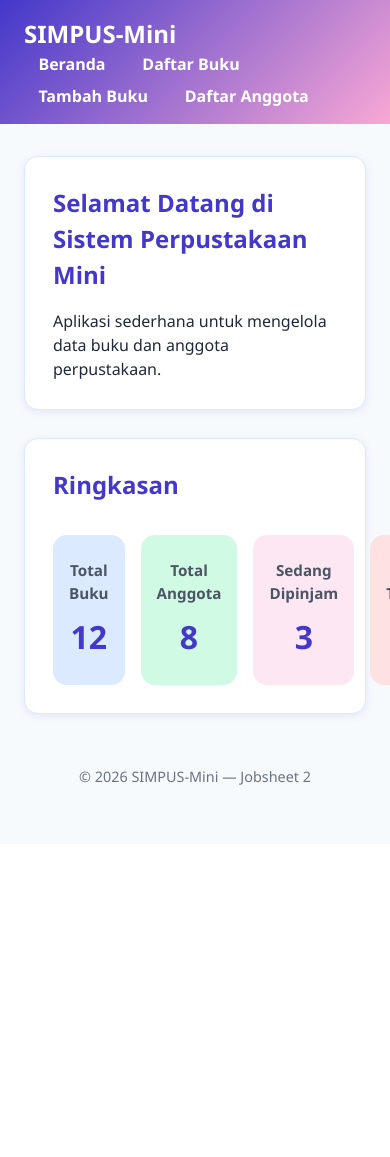
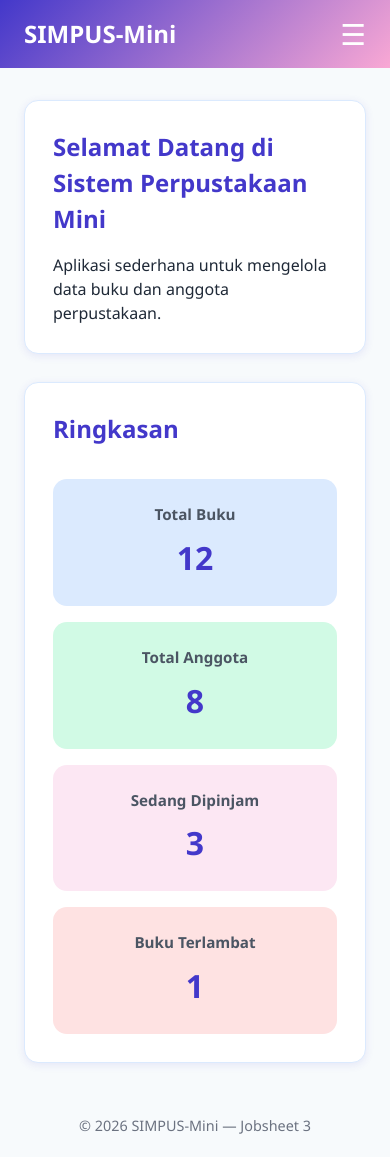
Before and after one commit to nailalifia17-jpg/PemogramanWeb1, a PHP site: page / in a window 390 px wide; the page is wider, and only the part inside the window is pictured. Before the commit the page ends 785 px from the top of that part, so only its background shows below. Run offline with PHP 8.4, Linux system fonts and the light colour scheme.

Commit message:
Jobsheet 3

```diff
--- a/anggota/tambah.html
+++ b/anggota/tambah.html
@@ -2,12 +2,15 @@
 <html lang="id">
 <head>
     <meta charset="UTF-8">
+    <meta name="viewport" content="width=device-width, initial-scale=1.0">
     <title>SIMPUS-Mini | Tambah Anggota</title>
     <link rel="stylesheet" href="../assets/css/style.css">
 </head>
 <body>
     <header>
         <h1>SIMPUS-Mini</h1>
+        <input type="checkbox" id="nav-toggle" class="nav-toggle">
+        <label for="nav-toggle" class="nav-toggle-label">&#9776;</label>
         <nav>
             <ul>
                 <li><a href="../index.html">Beranda</a></li>
@@ -46,7 +49,7 @@
     </main>
 
     <footer>
-        <p>&copy; 2026 SIMPUS-Mini &mdash; Jobsheet 1</p>
+        <p>&copy; 2026 SIMPUS-Mini &mdash; Jobsheet 3</p>
     </footer>
 </body>
 </html>
--- a/assets/css/style.css
+++ b/assets/css/style.css
@@ -34,6 +34,18 @@ header {
 
 header h1 {
     font-size: 1.5rem;
+}
+
+.nav-toggle {
+    display: none;
+}
+
+.nav-toggle-label {
+    display: none;
+    font-size: 1.8rem;
+    line-height: 1;
+    color: #fff;
+    cursor: pointer;
 }
 
 header nav ul {
@@ -77,7 +89,7 @@ section h2 {
     color: #4338ca;
 }
 
-/* ===== Kartu Statistik Beranda (Grid 4 kolom, sejajar & sama tinggi) ===== */
+/* ===== Kartu Statistik Beranda ===== */
 main section:nth-of-type(2) {
     display: grid;
     grid-template-columns: repeat(4, 1fr);
@@ -132,6 +144,10 @@ main section:nth-of-type(2) article p {
 }
 
 /* ===== Tabel ===== */
+.table-responsive {
+    overflow-x: auto;
+}
+
 table {
     width: 100%;
     border-collapse: collapse;
@@ -156,8 +172,6 @@ tbody tr:hover {
     background-color: #d1fae5;
 }
 
-/* Tombol aksi tabel — pakai class, bukan first-of-type/last-of-type,
-   supaya warnanya tetap benar walaupun jumlah tombol bertambah */
 td button {
     padding: 0.4rem 0.9rem;
     margin-right: 0.4rem;
@@ -166,6 +180,7 @@ td button {
     cursor: pointer;
     font-size: 0.85rem;
     font-weight: 600;
+    white-space: nowrap;
 }
 
 .btn-edit {
@@ -233,3 +248,43 @@ footer {
     color: #6b7280;
     font-size: 0.9rem;
 }
+
+/* ===== RESPONSIVE ===== */
+@media (max-width: 768px) {
+    main section:nth-of-type(2) {
+        grid-template-columns: repeat(2, 1fr);
+    }
+}
+
+@media (max-width: 480px) {
+    .nav-toggle-label {
+        display: block;
+        order: 2;
+    }
+
+    header h1 {
+        order: 1;
+    }
+
+    header nav {
+        order: 3;
+        width: 100%;
+        max-height: 0;
+        overflow: hidden;
+        transition: max-height 0.3s ease;
+    }
+
+    .nav-toggle:checked ~ nav {
+        max-height: 300px;
+        margin-top: 0.75rem;
+    }
+
+    header nav ul {
+        flex-direction: column;
+        gap: 0.25rem;
+    }
+
+    main section:nth-of-type(2) {
+        grid-template-columns: 1fr;
+    }
+}
--- a/buku/tambah.html
+++ b/buku/tambah.html
@@ -2,12 +2,15 @@
 <html lang="id">
 <head>
     <meta charset="UTF-8">
+    <meta name="viewport" content="width=device-width, initial-scale=1.0">
     <title>SIMPUS-Mini | Tambah Buku</title>
     <link rel="stylesheet" href="../assets/css/style.css">
 </head>
 <body>
     <header>
         <h1>SIMPUS-Mini</h1>
+        <input type="checkbox" id="nav-toggle" class="nav-toggle">
+        <label for="nav-toggle" class="nav-toggle-label">&#9776;</label>
         <nav>
             <ul>
                 <li><a href="../index.html">Beranda</a></li>
@@ -58,7 +61,7 @@
     </main>
 
     <footer>
-        <p>&copy; 2026 SIMPUS-Mini &mdash; Jobsheet 1</p>
+        <p>&copy; 2026 SIMPUS-Mini &mdash; Jobsheet 3</p>
     </footer>
 </body>
 </html>
--- a/index.html
+++ b/index.html
@@ -2,12 +2,15 @@
 <html lang="id">
 <head>
     <meta charset="UTF-8">
+    <meta name="viewport" content="width=device-width, initial-scale=1.0">
     <title>SIMPUS-Mini | Beranda</title>
     <link rel="stylesheet" href="assets/css/style.css">
 </head>
 <body>
     <header>
         <h1>SIMPUS-Mini</h1>
+        <input type="checkbox" id="nav-toggle" class="nav-toggle">
+        <label for="nav-toggle" class="nav-toggle-label">&#9776;</label>
         <nav>
             <ul>
                 <li><a href="index.html">Beranda</a></li>
@@ -46,7 +49,7 @@
     </main>
 
     <footer>
-        <p>&copy; 2026 SIMPUS-Mini &mdash; Jobsheet 2</p>
+        <p>&copy; 2026 SIMPUS-Mini &mdash; Jobsheet 3</p>
     </footer>
 </body>
 </html>
```
Also changed, not shown: anggota/list.html (+6 -1 lines), buku/list.html (+6 -1 lines).
